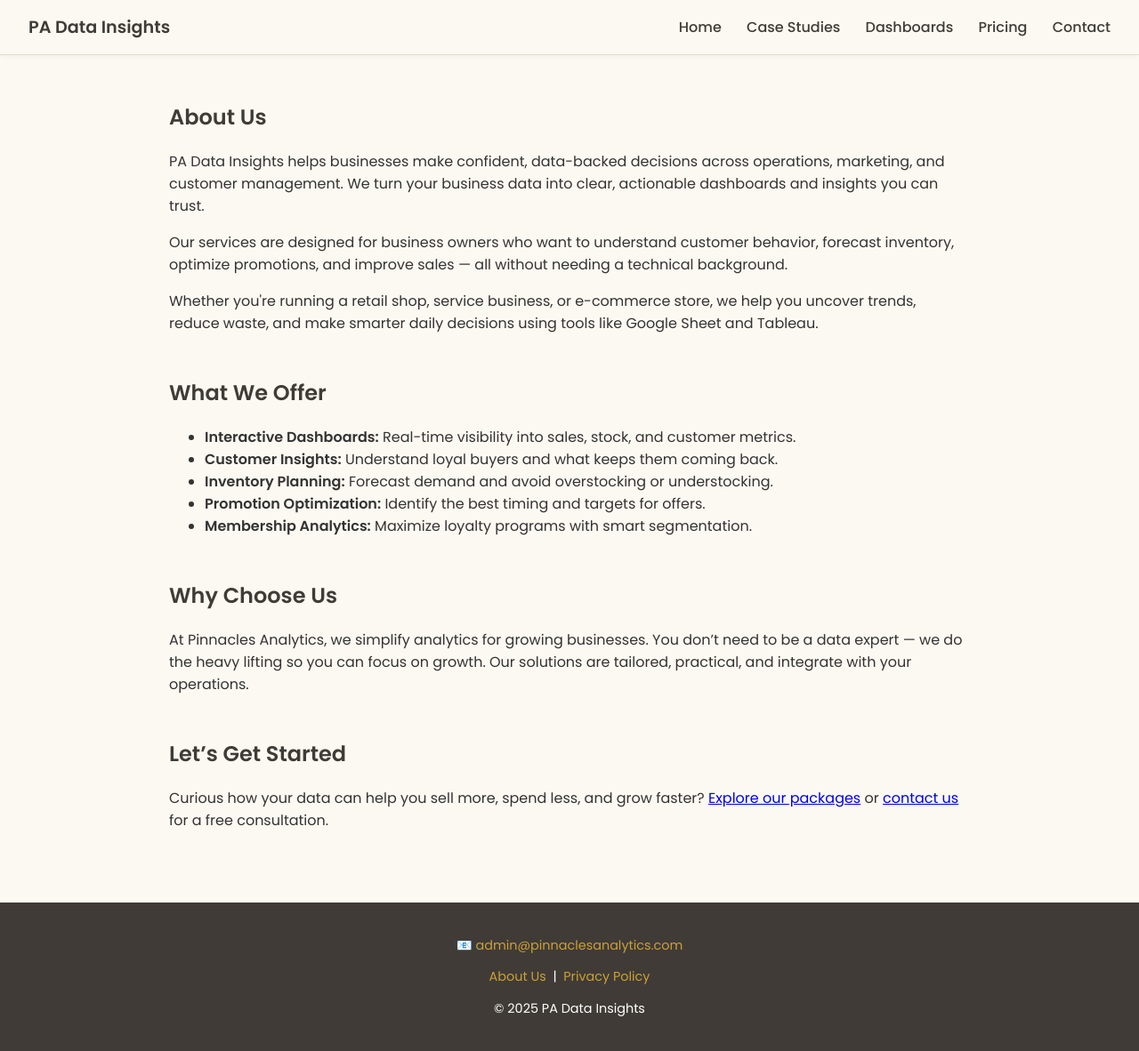
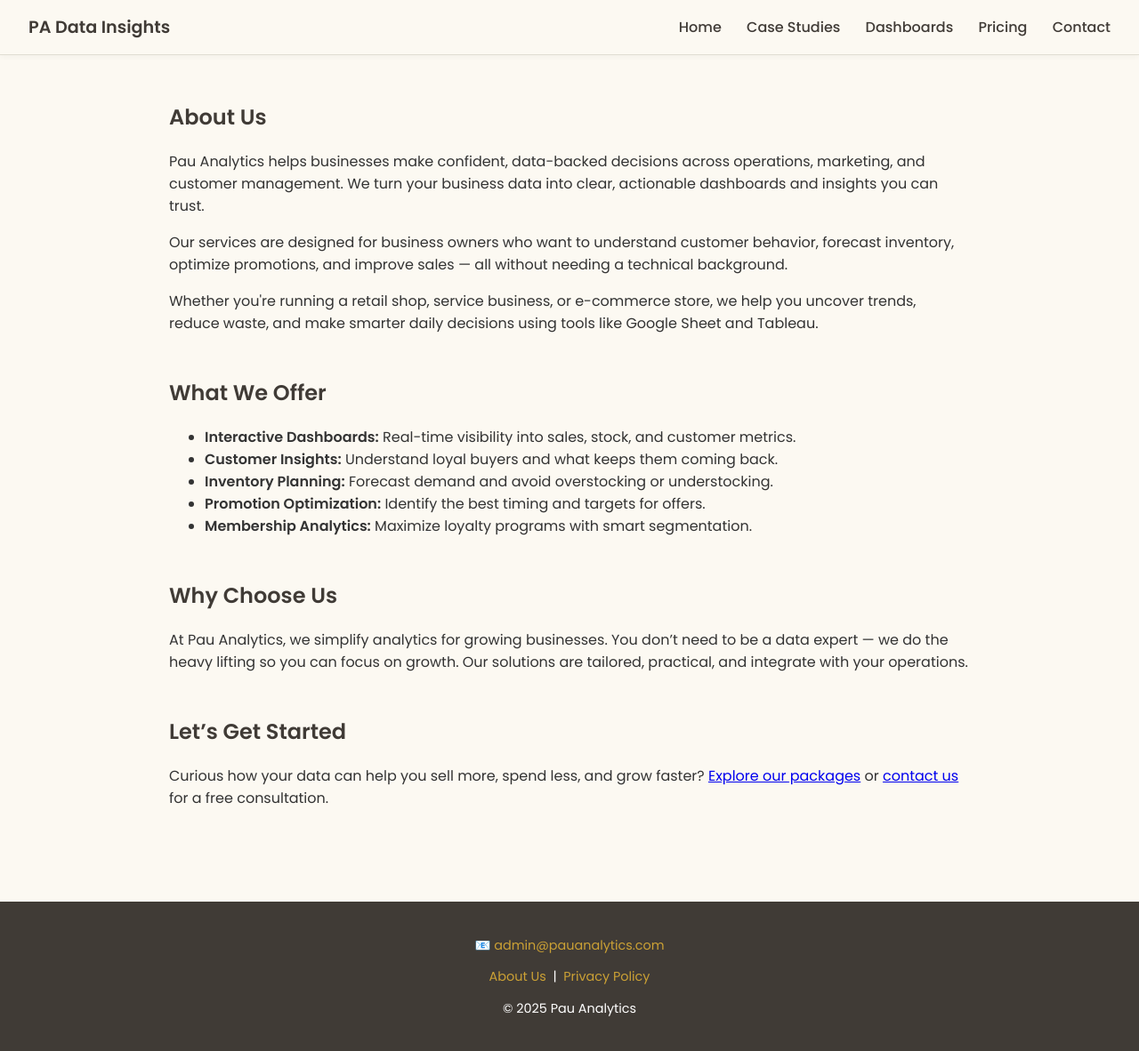
Before and after one commit to lyven81/pinnacles-learning-website, a Jekyll site: the page about.html, which Jekyll copies as it is, in a window 1280 px wide and 1183 px high. Shown: the whole window at 89% size. Built offline with Jekyll 4.4.1, drawn with Linux system fonts in a browser that asks for light colours.

Commit message:
Update about.html

```diff
--- a/about.html
+++ b/about.html
@@ -4,8 +4,8 @@
   <meta charset="UTF-8" />
   <meta name="viewport" content="width=device-width, initial-scale=1.0" />
 
-  <title>About PA Data Insights | Friendly SME Data Consulting</title>
-  <link rel="canonical" href="https://www.pinnaclesanalytics.com/about.html" />
+  <title>About Pau Analytics | Friendly SME Data Consulting</title>
+  <link rel="canonical" href="https://www.pauanalytics.com/about.html" />
   <meta name="description" content="We turn data into decisions—forecast inventory, reduce churn, and improve marketing ROI with clear dashboards and practical analytics." />
 
   <!-- Fonts -->
@@ -18,12 +18,12 @@
   {
     "@context": "https://schema.org",
     "@type": "Organization",
-    "name": "Pinnacles Analytics",
-    "url": "https://www.pinnaclesanalytics.com",
+    "name": "Pau Analytics",
+    "url": "https://www.pauanalytics.com",
     "contactPoint": [{
       "@type": "ContactPoint",
       "contactType": "Customer Service",
-      "email": "admin@pinnaclesanalytics.com",
+      "email": "admin@pauanalytics.com",
       "areaServed": "MY",
       "availableLanguage": ["en", "ms"]
     }]
@@ -218,7 +218,7 @@
     <section class="section">
       <h2>About Us</h2>
       <p>
-        PA Data Insights helps businesses make confident, data-backed decisions across operations, marketing, and customer management.
+        Pau Analytics helps businesses make confident, data-backed decisions across operations, marketing, and customer management.
         We turn your business data into clear, actionable dashboards and insights you can trust.
       </p>
       <p>
@@ -243,7 +243,7 @@
     <section class="section">
       <h2>Why Choose Us</h2>
       <p>
-        At Pinnacles Analytics, we simplify analytics for growing businesses. You don’t need to be a data expert — we do the heavy lifting so you can focus on growth.
+        At Pau Analytics, we simplify analytics for growing businesses. You don’t need to be a data expert — we do the heavy lifting so you can focus on growth.
         Our solutions are tailored, practical, and integrate with your operations.
       </p>
     </section>
@@ -253,7 +253,7 @@
       <p>
         Curious how your data can help you sell more, spend less, and grow faster?
         <a href="pricing.html">Explore our packages</a> or
-        <a href="mailto:admin@pinnaclesanalytics.com">contact us</a> for a free consultation.
+        <a href="mailto:admin@pauanalytics.com">contact us</a> for a free consultation.
       </p>
     </section>
   </div>
@@ -261,12 +261,12 @@
   <div class="spacer"></div>
 
   <footer>
-    <p>📧 <a href="mailto:admin@pinnaclesanalytics.com">admin@pinnaclesanalytics.com</a></p>
+    <p>📧 <a href="mailto:admin@pauanalytics.com">admin@pauanalytics.com</a></p>
     <p>
       <a href="about.html">About Us</a> &nbsp;|&nbsp;
       <a href="privacy-policy.html">Privacy Policy</a>
     </p>
-    <p>© 2025 PA Data Insights</p>
+    <p>© 2025 Pau Analytics</p>
   </footer>
 
 </body>
```
